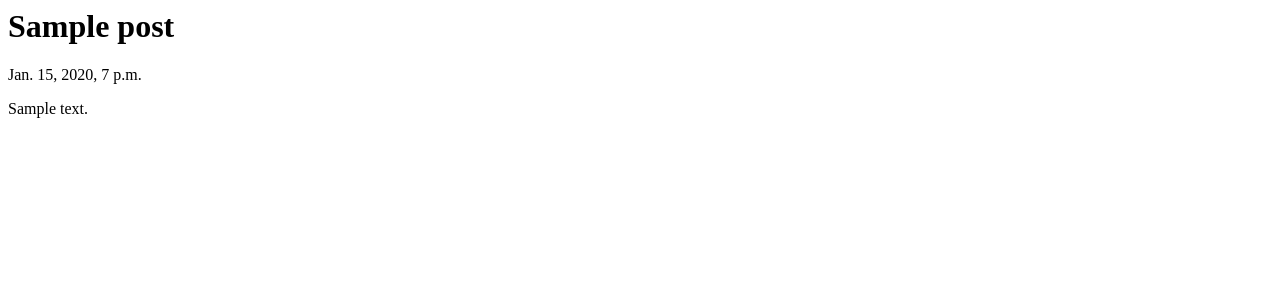
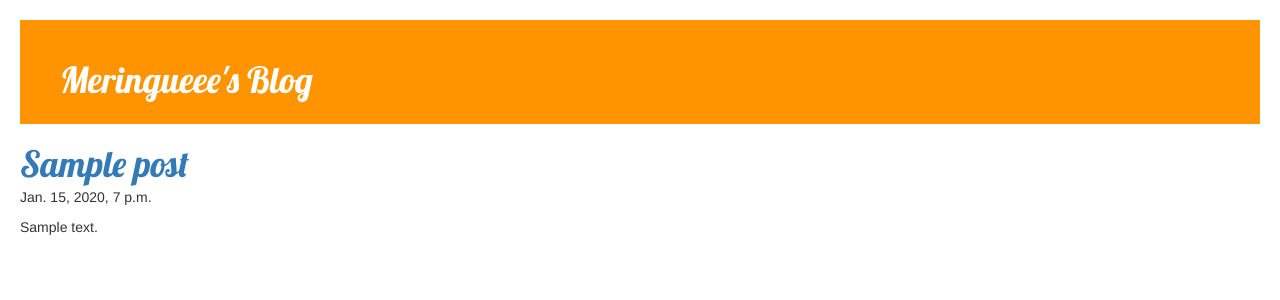
Before and after one commit to meringueee/my_first_blog, a Django app: template myblog/blog/templates/blog/post_list.html in a window 1280 px wide. Shown: the top 300 px of the page. Run offline with Django 3.2, Linux system fonts and the light colour scheme; the template is opened without the code that fills it: values that come from a table or form of the project are taken from there, others are empty; tables that the repository leaves empty hold one stand-in row (values such as "Sample post"); some libraries are stand-ins or nearby versions.

Commit message:
Changed CSS

```diff
--- /dev/null
+++ b/myblog/blog/static/css/blog.css
@@ -0,0 +1,18 @@
+body{
+    padding:20px;
+}
+.blog_header {
+    background-color: #ff9400;
+    margin-top: 0;
+    padding: 20px 20px 20px 40px;
+}
+.blog_header h1, .blog_header a, .blog_header a:visited{
+    text-decoration:none;
+    color:#FFF;
+    font-size:36px;
+}
+h1{
+    margin-bottom:4px;
+    color:orange;
+}
+h1, h2, h3, h4{font-family:'Lobster'}
--- /dev/null
+++ b/myblog/blog/templates/blog/base.html
@@ -0,0 +1,17 @@
+{% load staticfiles %}
+<html>
+    <head>
+        <title>My Blog</title>
+        <link href="//fonts.googleapis.com/css?family=Lobster&subset=latin,latin-ext" rel="stylesheet" type="text/css">
+        <link rel="stylesheet" href="//maxcdn.bootstrapcdn.com/bootstrap/3.2.0/css/bootstrap.min.css">
+        <link rel="stylesheet" href="//maxcdn.bootstrapcdn.com/bootstrap/3.2.0/css/bootstrap-theme.min.css">
+        <link rel="stylesheet" href="{% static 'css/blog.css' %}">
+    </head>
+    <body>
+        <div class="blog_header">
+            <h1>Meringueee's Blog</h1>
+        </div>
+        {% block content %}
+        {% endblock %}
+    </body>
+</html>
--- a/myblog/blog/templates/blog/post_list.html
+++ b/myblog/blog/templates/blog/post_list.html
@@ -1,14 +1,11 @@
-<html>
-    <head>
-        <title>My Blog</title>
-    </head>
-    <body>
-        {% for post in posts %}
-        <div>
-            <h1>{{ post.title }}</h1>
+{% extends 'blog/base.html' %}
+
+{% block content %}
+    {% for post in posts %}
+        <div class="post">
+            <h1><a href="">{{ post.title }}</a></h1>
             <p>{{ post.published_date }}</p>
             <p>{{ post.text|linebreaksbr }}</p>
         </div>
-        {% endfor %}
-    </body>
-</html>
+    {% endfor %}
+{% endblock %}
```
